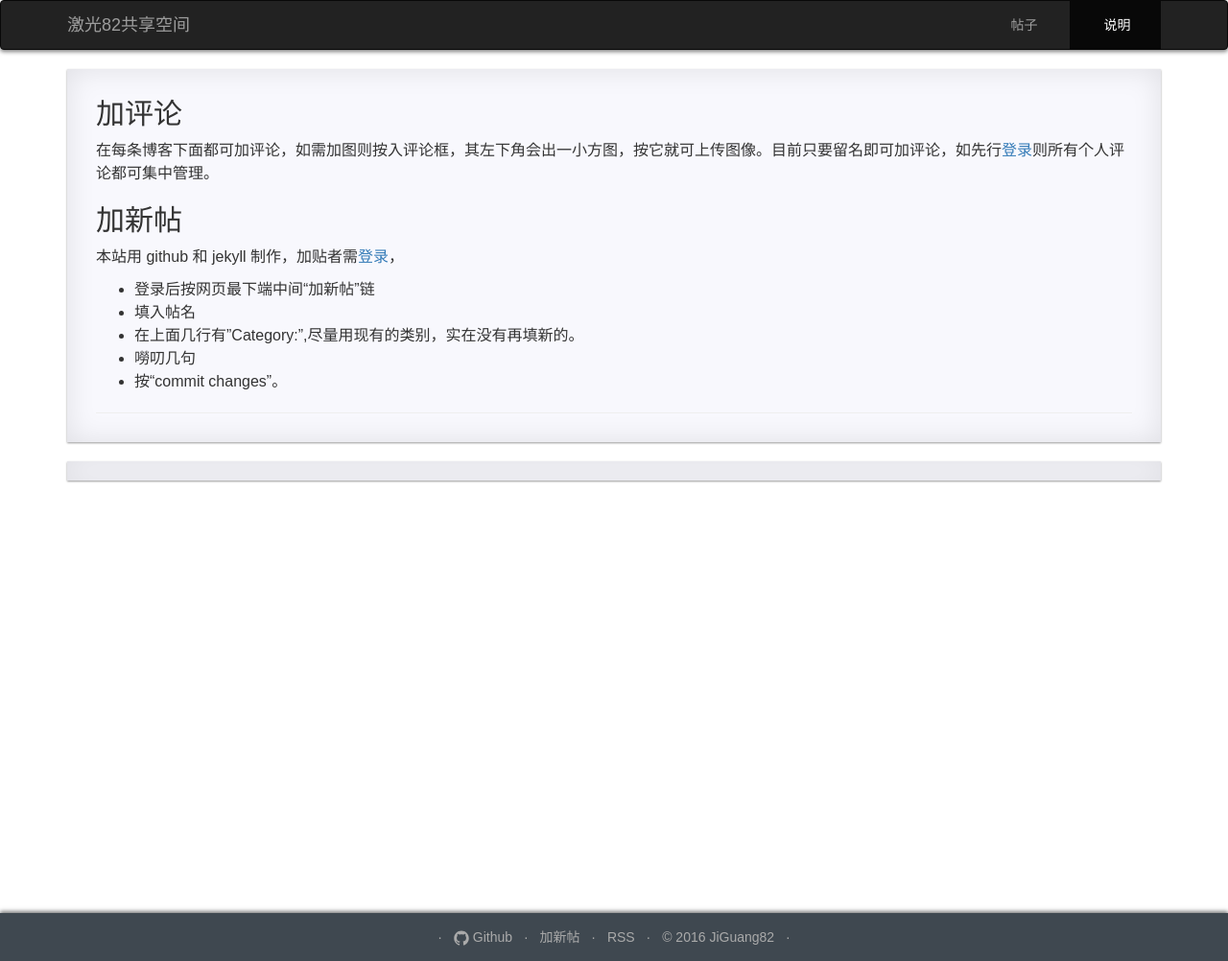
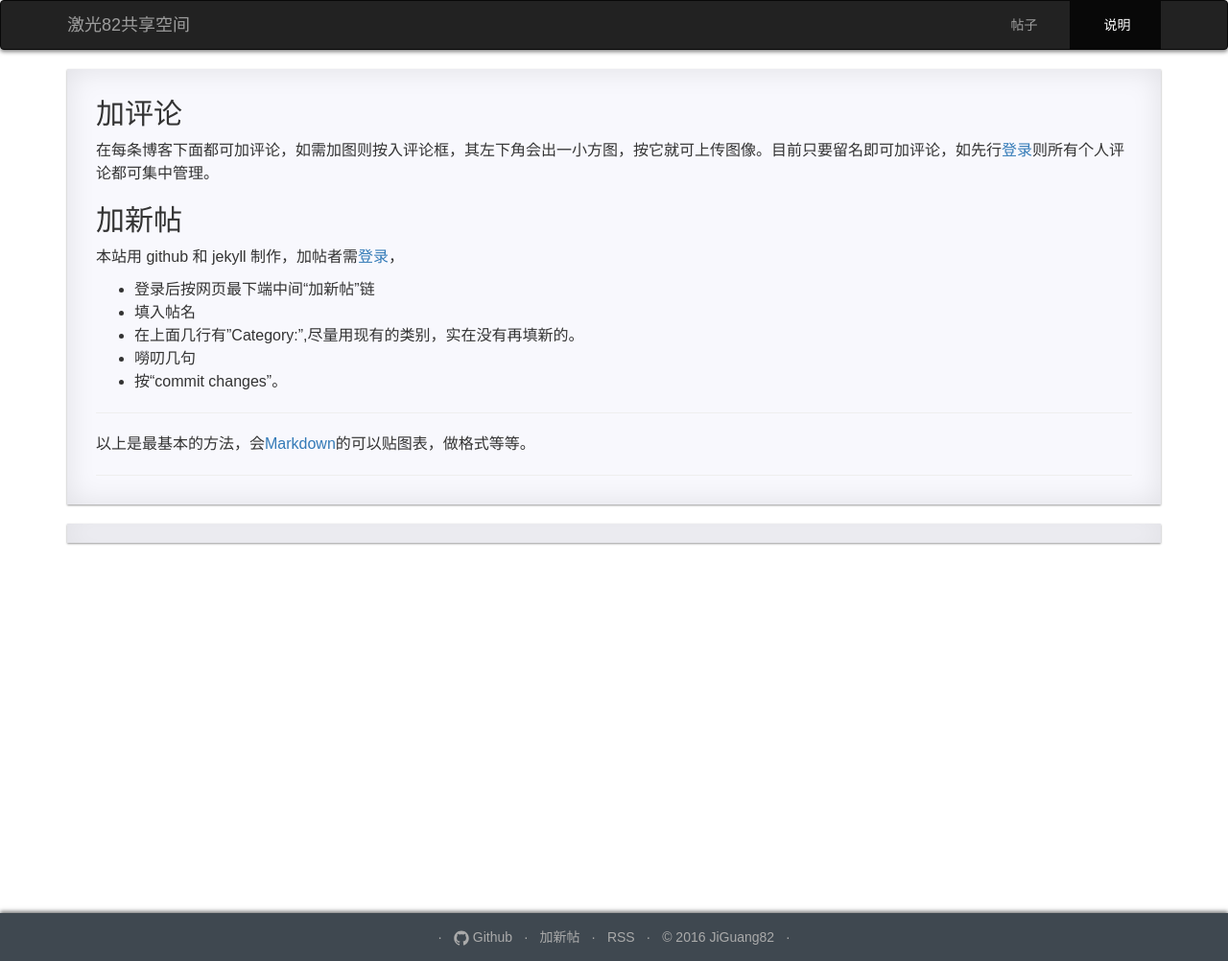
Before and after one commit to jiguang82/jiguang82, a Jekyll site: the page built from pages/1_about.md, in a window 1280 px wide. Shown: the whole page at 96% size. Built offline with Jekyll 4.4.1, drawn with Linux system fonts in a browser that asks for light colours; comment, search, counter and statistics services are not loaded.

Commit message:
Update 1_about.md

```diff
--- a/pages/1_about.md
+++ b/pages/1_about.md
@@ -8,9 +8,12 @@ permalink: /about/
 在每条博客下面都可加评论，如需加图则按入评论框，其左下角会出一小方图，按它就可上传图像。目前只要留名即可加评论，如先行[登录](https://disqus.com/profile/login/)则所有个人评论都可集中管理。
 
 ## 加新帖
-本站用 github 和 jekyll 制作，加贴者需[登录](https://github.com/login)，
+本站用 github 和 jekyll 制作，加帖者需[登录](https://github.com/login)，
 - 登录后按网页最下端中间“加新帖”链
 - 填入帖名
 - 在上面几行有"Category:",尽量用现有的类别，实在没有再填新的。
 - 嘮叨几句
 - 按“commit changes"。
+
+-----------------
+以上是最基本的方法，会[Markdown](http://www.jianshu.com/p/q81RER)的可以贴图表，做格式等等。
```
